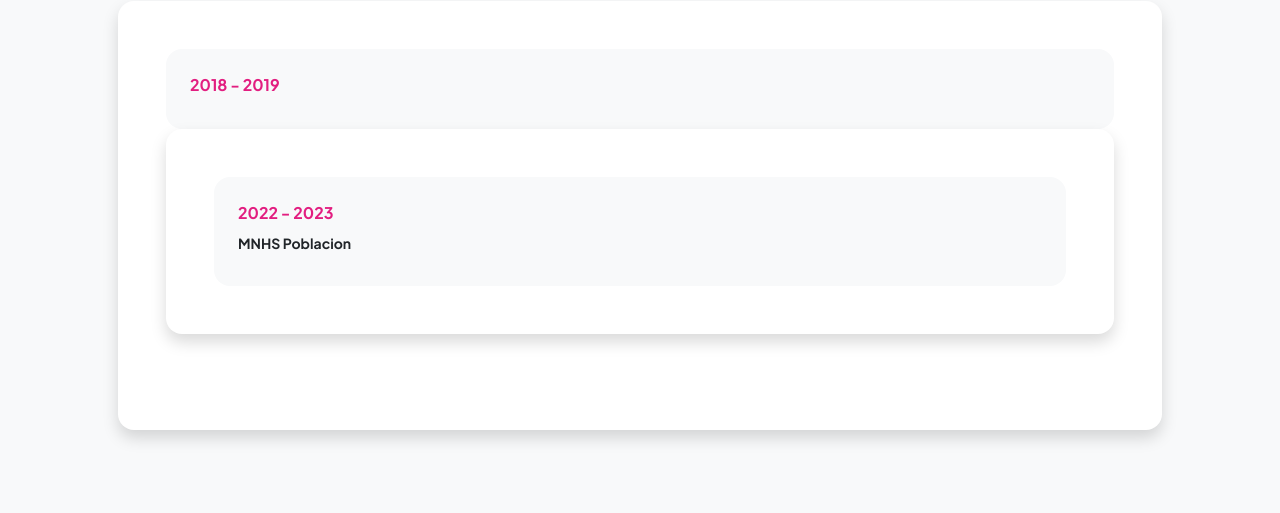
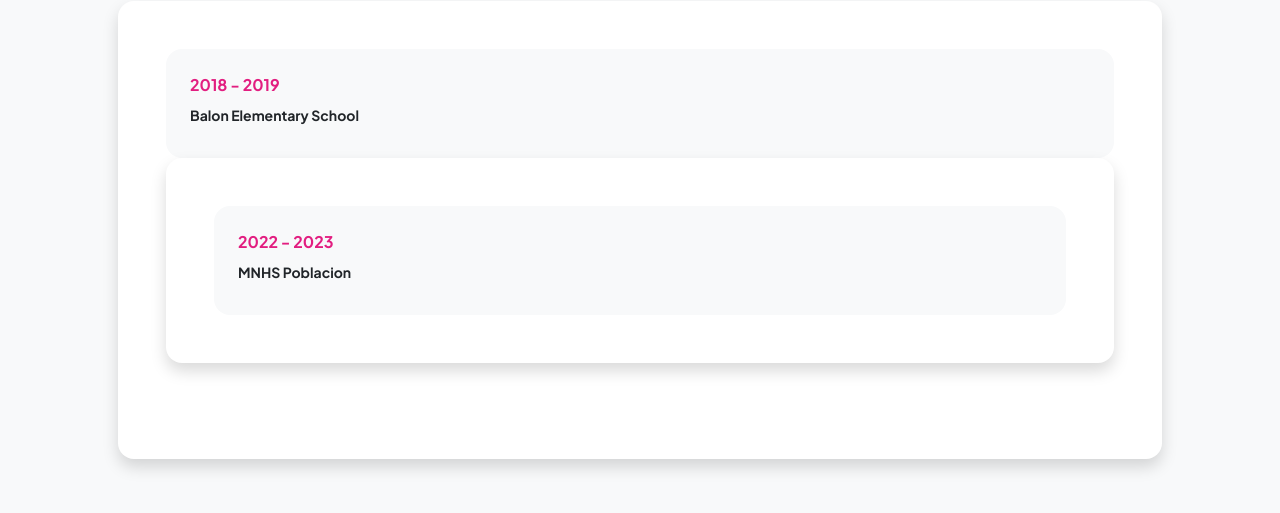
Before and after one commit to dhiejay01/dijei, a plain HTML site: page resume.html in a window 1280 px wide. Shown: the part 287-800 px from the top of the page. Drawn offline with nearby package versions, Linux system fonts and the light colour scheme.

Commit message:
Update resume.html

```diff
--- a/resume.html
+++ b/resume.html
@@ -55,7 +55,7 @@
                                             <div class="bg-light p-4 rounded-4">
                                                 <div class="text-secondary fw-bolder mb-2">2018 - 2019</div>
                                                 <div class="mb-2">
-
+                                                    <div class="small fw-bolder">Balon Elementary School</div>
 
                                 </div>
                             </div>
```
